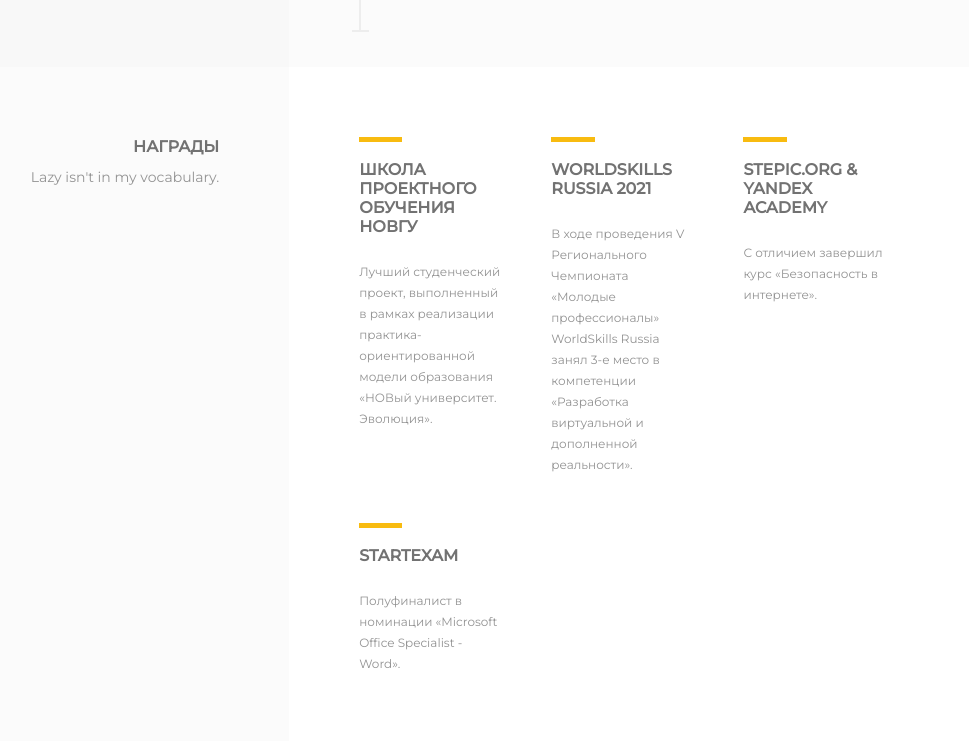
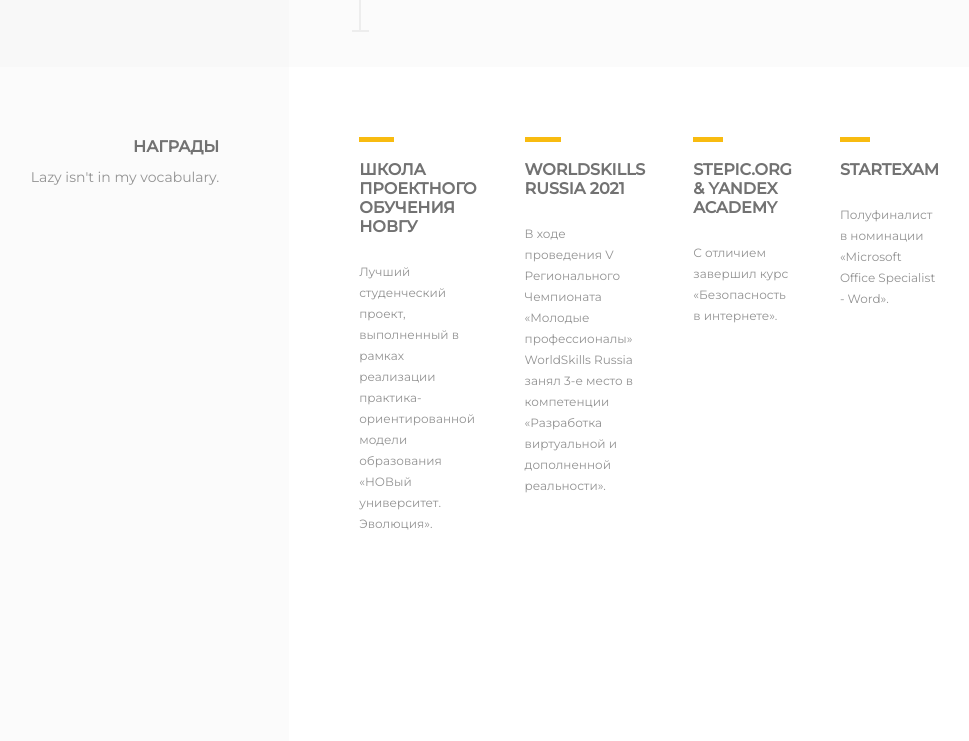
Before and after one commit to MichaelBogdanov/Resume, a plain HTML site: page index.html in a window 1280 px wide. Shown: the part 3756-4497 px from the top of the page, without its empty margins (178-1147 px from the left). Drawn offline with Linux system fonts and the light colour scheme.

Commit message:
Upgrade style.css

```diff
--- a/Style/style.css
+++ b/Style/style.css
@@ -455,10 +455,11 @@ progress::-webkit-progress-value {
 
 
 
-/*_________________________Награды_________________________*/
+/*_________________________Достижения_________________________*/
 .awards {
     display: grid;
-    grid-template-columns: 1fr 1fr 1fr;
+    grid-template-columns: 1fr 1fr 1fr 1fr;
+    grid-template-rows: 1fr 1fr;
     gap: 3em 3em;
     padding-top: var(--default_margin_or_padding);
     padding-bottom: var(--default_margin_or_padding);
```
